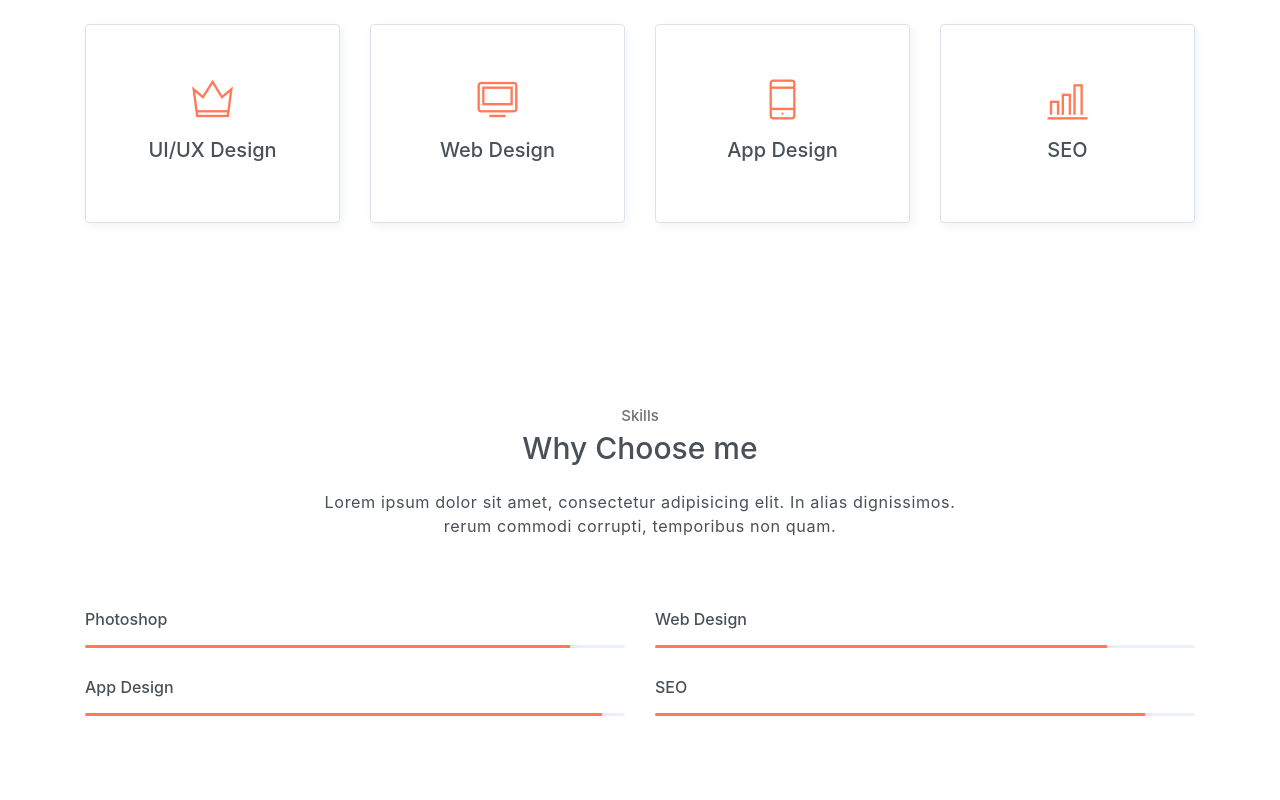
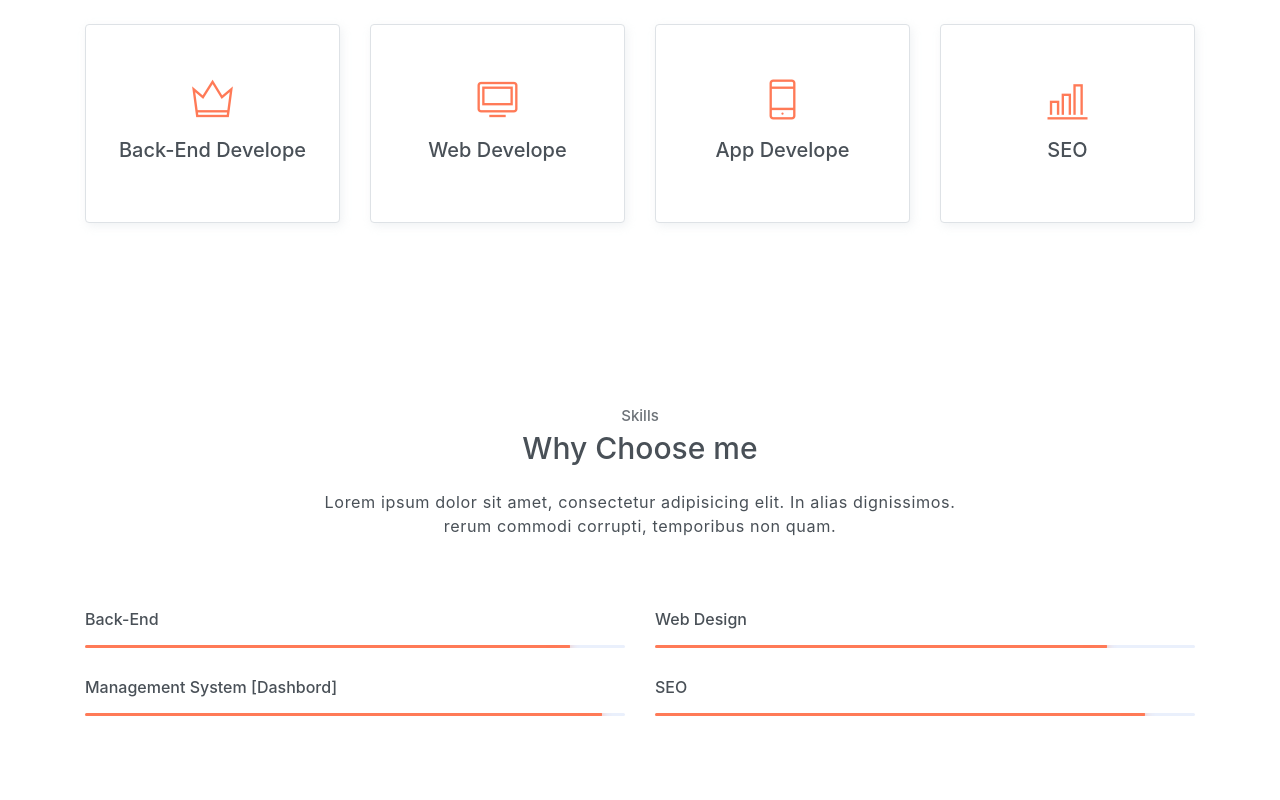
Before and after one commit to AhmedMohamedGaber/Portfolio-, a website: page docs/index.html in a window 1280 px wide. Shown: the part 1660-2460 px from the top of the page. Drawn offline with Linux system fonts and the light colour scheme.

Commit message:
Update index.html

```diff
--- a/docs/index.html
+++ b/docs/index.html
@@ -126,7 +126,7 @@
                     <div class="custom-card card border">
                         <div class="card-body">
                             <i class="icon ti-crown"></i>
-                            <h5>UI/UX Design</h5>
+                            <h5>Back-End Develope</h5>
                         </div>
                     </div>
                 </div>
@@ -134,7 +134,7 @@
                     <div class="custom-card card border">
                         <div class="card-body">
                             <i class="icon ti-desktop"></i>
-                            <h5>Web Design</h5>
+                            <h5>Web Develope</h5>
                         </div>
                     </div>
                 </div>
@@ -142,7 +142,7 @@
                     <div class="custom-card card border">
                         <div class="card-body">
                             <i class="icon ti-mobile"></i>
-                            <h5>App Design</h5>
+                            <h5>App Develope</h5>
                         </div>
                     </div>
                 </div>
@@ -168,7 +168,7 @@
 
             <div class="row text-left">
                 <div class="col-sm-6">
-                    <h6 class="mb-3">Photoshop</h6>
+                    <h6 class="mb-3">Back-End</h6>
                     <div class="progress">
                         <div class="progress-bar bg-primary" role="progressbar" style="width: 89%;" aria-valuenow="25" aria-valuemin="0" aria-valuemax="100"><span>89%</span></div>
                     </div>
@@ -180,7 +180,7 @@
                     </div>
                 </div>
                 <div class="col-sm-6">
-                    <h6 class="mb-3">App Design</h6>
+                    <h6 class="mb-3">Management System [Dashbord]</h6>
                     <div class="progress">
                         <div class="progress-bar bg-primary" role="progressbar" style="width: 95%;" aria-valuenow="25" aria-valuemin="0" aria-valuemax="100"><span>95%</span></div>
                     </div>
@@ -295,7 +295,7 @@
                         <div class="card testmonial-card border">
                             <div class="card-body">
                                 <img src="assets/imgs/avatar-1.jpg" alt="">
-                                <p>انه موقع جميل جدا في التصميمات</p>
+                                <p>انه موقع جميل جدا  في تطوير الصفحات الويب</p>
                                 <h1 class="title">Ahmed Mohamed</h1>
                                 <h1 class="subtitle">.Net Developer</h1>
                             </div>
@@ -305,7 +305,7 @@
                         <div class="card testmonial-card border">
                             <div class="card-body">
                                 <img src="assets/imgs/avatar-2.jpg" alt="">
-                                <p>انه موقع رائع لقد كنت اعاني من اللوجوهات في شغلي ولكن بعد استخدام الموقع تيسر لي كل شئ</p>
+                                <p>انه موقع رائع لقد كنت اعاني في شغلي ولكن بعد استخدام الموقع تيسر لي كل شئ</p>
                                 <h1 class="title">Ziad Swaft</h1>
                                 <h1 class="subtitle">Flutter Developer</h1>
                             </div>
@@ -315,7 +315,7 @@
                         <div class="card testmonial-card border">
                             <div class="card-body">
                                 <img src="assets/imgs/avatar-3.jpg" alt="">
-                                <p>انصحكم بالتعامل مع الموقع هذا الذي لا اعلمه</p>
+                                <p>انصحكم بالتعامل مع هذا الموقع </p>
                                 <h1 class="title">Mohamed Ali</h1>
                                 <h1 class="subtitle">Front End Web Developer</h1>
                             </div>
```
